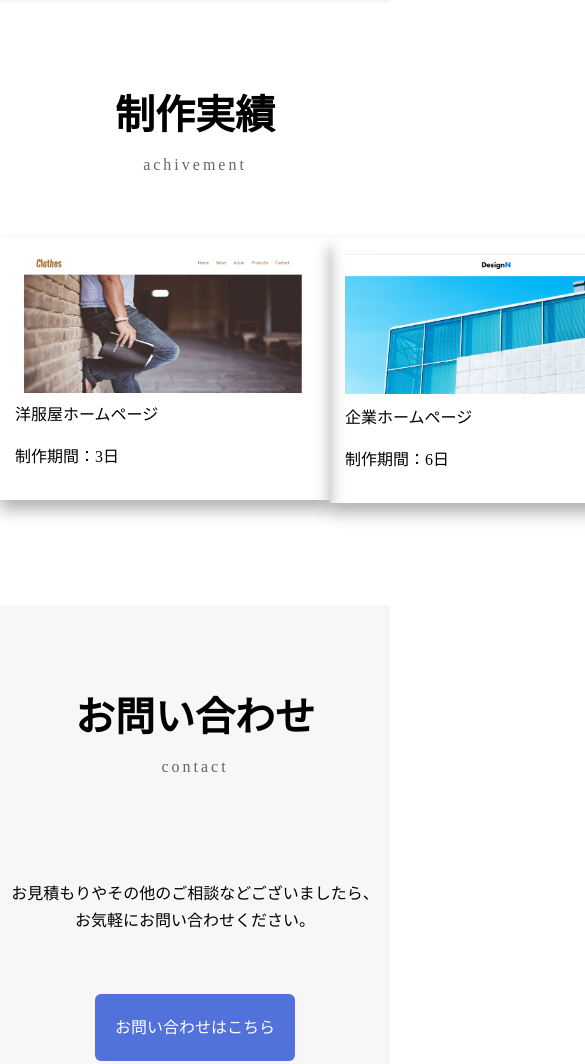
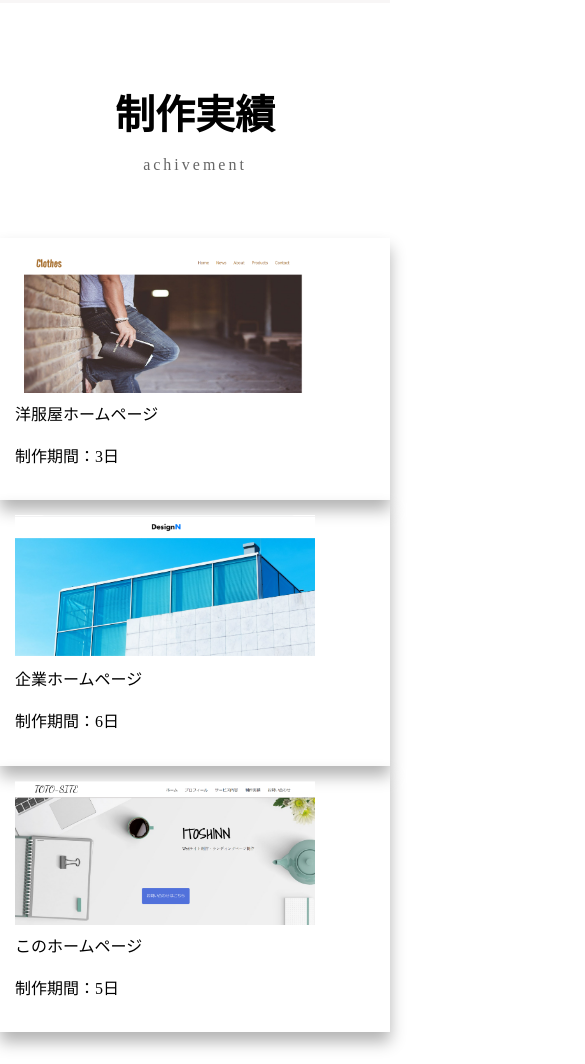
Before and after one commit to itoshinn/portforio, a plain HTML site: page index.html in a window 390 px wide. Shown: the part 3027-4091 px from the top of the page, 585 px wide, since content can reach past the window. Drawn offline with Linux system fonts and the light colour scheme; some packages are replaced by stand-ins of ours.

Commit message:
Update style.css

```diff
--- a/css/style.css
+++ b/css/style.css
@@ -179,6 +179,7 @@ a{
     display:flex;
     justify-content:space-around;
 }
+
 .wr{
     padding-top:60px;
 }
@@ -190,10 +191,9 @@ a{
     box-shadow: 0 10px 15px 0 rgba(0, 0, 0, .3);
     padding:15px;
 }
-@media(min-width:10000px){
+@media(max-width:767px){
+
     .wr{
-        display:flex;
-        justify-content:space-around;
+        display:block;
     }
-
 }
```
